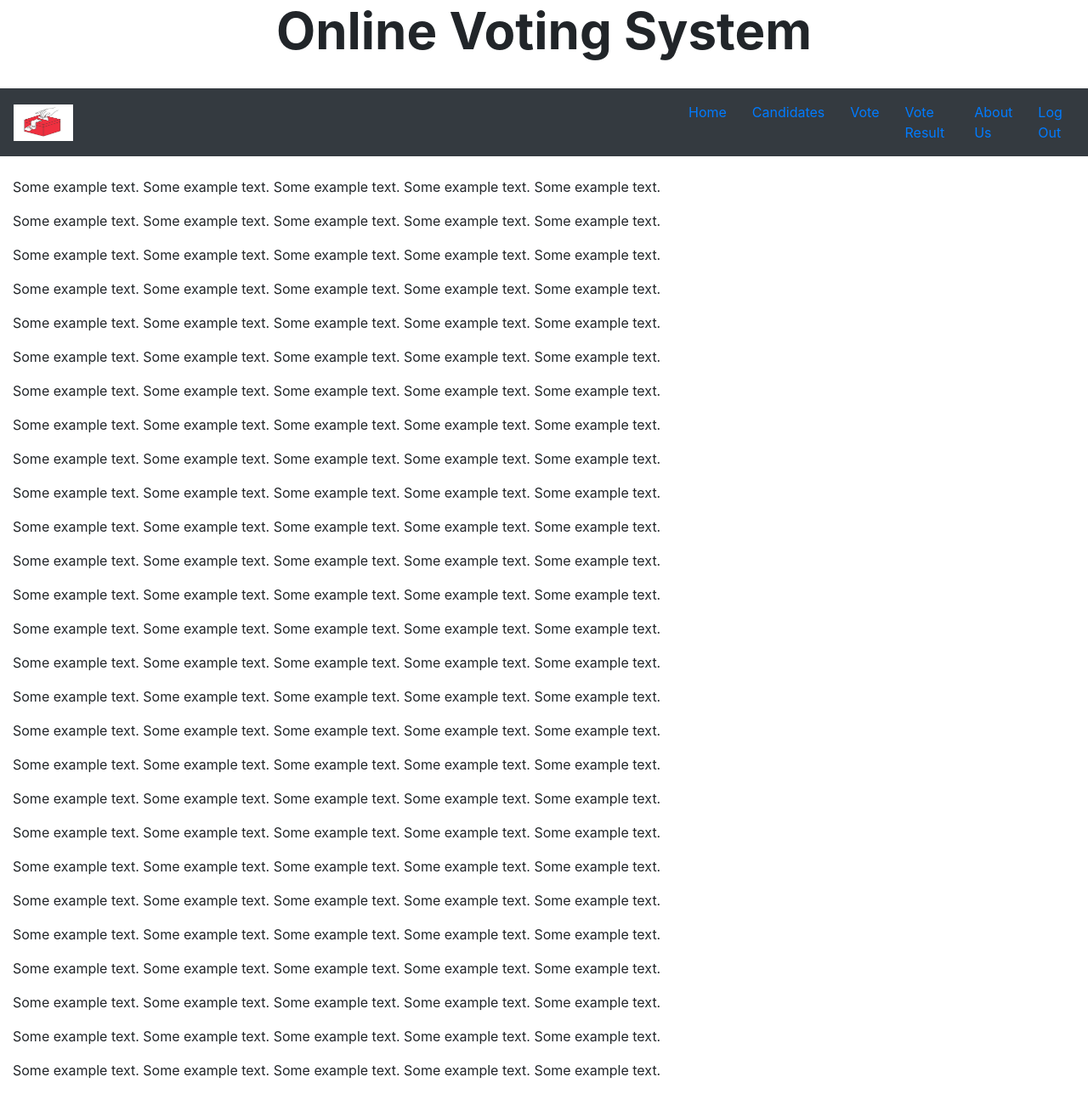
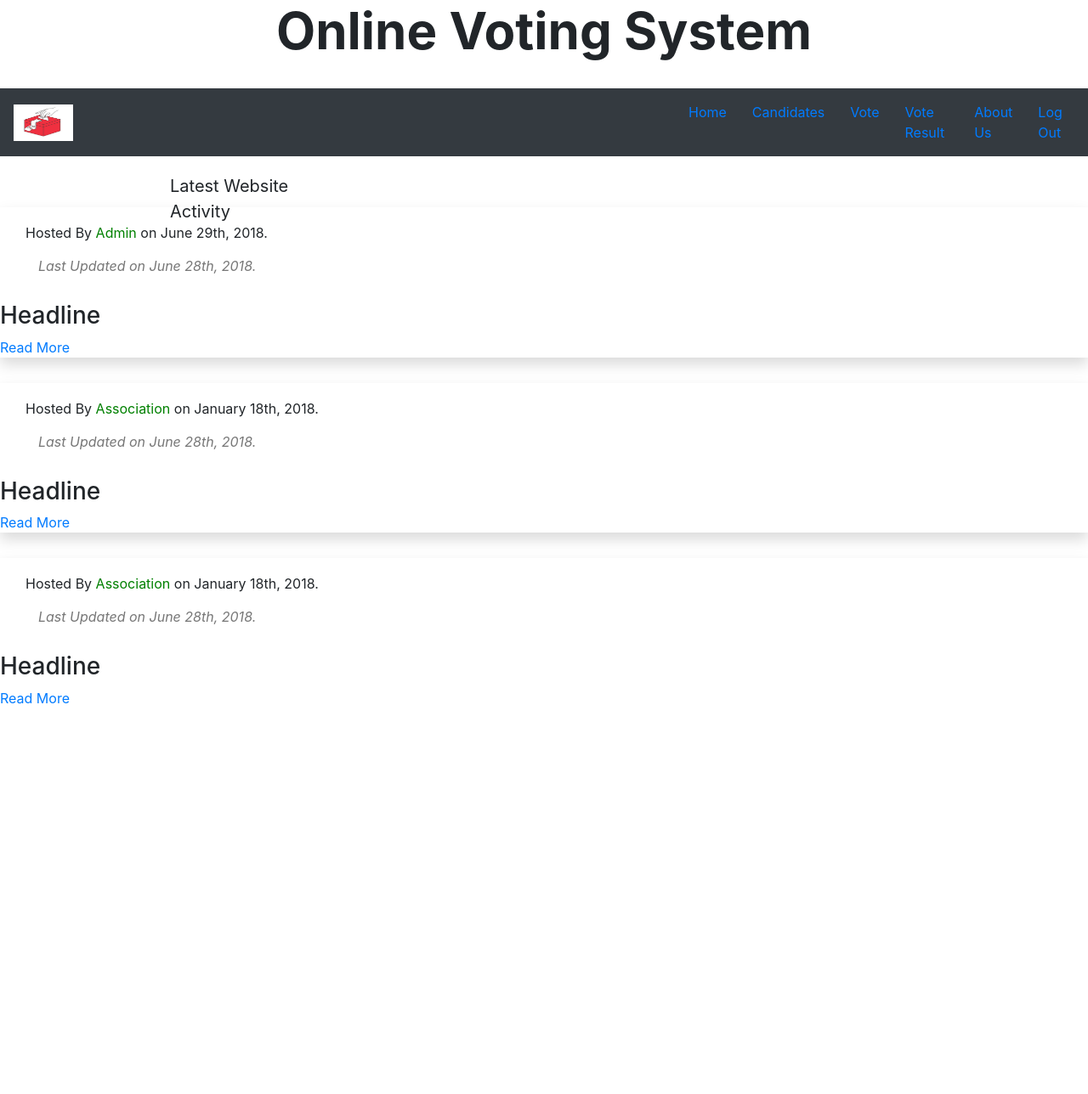
Before and after one commit to Sajaldeb25/Online-voting-, a PHP site: page /homenext.php in a window 1280 px wide. Shown: the whole page at 85% size. After the commit the page ends 829 px from the top, so only its background shows below. Run offline with PHP 8.4, Linux system fonts and the light colour scheme; some libraries are stand-ins or nearby versions.

Commit message:
homenext page updated. 30-06-18

```diff
--- a/homenext.php
+++ b/homenext.php
@@ -4,11 +4,12 @@
     <meta charset="utf-8">
     <meta http-equiv="X-UA-Compatible" content="IE=edge">
     <meta name="viewport" content="width=device-width, initial-scale=1">
-    <title>Online Voting Home page before login</title>
+    <title>Home page </title>
 
     <!-- Bootstrap -->
     <link href="assets/css/bootstrap.min.css" rel="stylesheet">
     <link href="assets/css/login.css" rel="stylesheet">
+    <link href="assets/css/news.css" rel="stylesheet">
 
   </head>
   <body>
@@ -30,7 +31,7 @@
     </li>
 
     <li class="nav-item" style="padding-left: 14px">
-        <a href="" class="nav-link" >Candidates</a>
+        <a href="candidate.php" class="nav-link" >Candidates</a>
     </li>
 
 	<li class="nav-item" style="padding-left: 14px">
@@ -51,34 +52,40 @@
   </ul>
 </nav>
 
-<div class="container-fluid"><br>
-  <p>Some example text. Some example text. Some example text. Some example text. Some example text.</p>
-  <p>Some example text. Some example text. Some example text. Some example text. Some example text.</p>
-  <p>Some example text. Some example text. Some example text. Some example text. Some example text.</p>
-  <p>Some example text. Some example text. Some example text. Some example text. Some example text.</p>
-  <p>Some example text. Some example text. Some example text. Some example text. Some example text.</p>
-  <p>Some example text. Some example text. Some example text. Some example text. Some example text.</p>
-  <p>Some example text. Some example text. Some example text. Some example text. Some example text.</p>
-  <p>Some example text. Some example text. Some example text. Some example text. Some example text.</p>
-  <p>Some example text. Some example text. Some example text. Some example text. Some example text.</p>
-  <p>Some example text. Some example text. Some example text. Some example text. Some example text.</p>
-  <p>Some example text. Some example text. Some example text. Some example text. Some example text.</p>
-  <p>Some example text. Some example text. Some example text. Some example text. Some example text.</p>
-  <p>Some example text. Some example text. Some example text. Some example text. Some example text.</p>
-  <p>Some example text. Some example text. Some example text. Some example text. Some example text.</p>
-  <p>Some example text. Some example text. Some example text. Some example text. Some example text.</p>
-  <p>Some example text. Some example text. Some example text. Some example text. Some example text.</p>
-  <p>Some example text. Some example text. Some example text. Some example text. Some example text.</p>
-  <p>Some example text. Some example text. Some example text. Some example text. Some example text.</p>
-  <p>Some example text. Some example text. Some example text. Some example text. Some example text.</p>
-  <p>Some example text. Some example text. Some example text. Some example text. Some example text.</p>
-  <p>Some example text. Some example text. Some example text. Some example text. Some example text.</p>
-  <p>Some example text. Some example text. Some example text. Some example text. Some example text.</p>
-  <p>Some example text. Some example text. Some example text. Some example text. Some example text.</p>
-  <p>Some example text. Some example text. Some example text. Some example text. Some example text.</p>
-  <p>Some example text. Some example text. Some example text. Some example text. Some example text.</p>
-  <p>Some example text. Some example text. Some example text. Some example text. Some example text.</p>
-  <p>Some example text. Some example text. Some example text. Some example text. Some example text.</p>
+<div style="padding-left:200px; padding-top:20px; font-size:20px; height:30px; width:400px; ">Latest Website Activity </div>
+
+<div class="news shadow">
+	<div style=" margin: 30px; width: 80% ; text-align:left ; padding-top: 18px; font-size:1em;">
+		Hosted By <span style="color:green;">Admin</span> on June 29th, 2018.
+		<p style=" margin: 15px; color: rgb(119,119,119) ; font-size: 1em ; font-style:italic ;"> Last Updated on June 28th, 2018.</p>
+
+	</div>
+
+<h3>Headline</h3>
+<a href="" >Read More</a>
+</div>
+
+
+<div class="news shadow">
+	<div style=" margin: 30px; width: 80% ; text-align:left ; padding-top: 18px; font-size:1em;">
+		Hosted By <span style="color:green;">Association</span> on January 18th, 2018.
+		<p style=" margin: 15px; color: rgb(119,119,119) ; font-size: 1em ; font-style:italic ;"> Last Updated on June 28th, 2018.</p>
+
+	</div>
+
+<h3>Headline</h3>
+<a href="">Read More</a>
+</div>
+
+<div class="news shadow">
+	<div style=" margin: 30px; width: 80% ; text-align:left ; padding-top: 18px; font-size:1em;">
+		Hosted By <span style="color:green;">Association</span> on January 18th, 2018.
+		<p style=" margin: 15px; color: rgb(119,119,119) ; font-size: 1em ; font-style:italic ;"> Last Updated on June 28th, 2018.</p>
+
+	</div>
+
+<h3>Headline</h3>
+<a href="">Read More</a>
 </div>
 
 
```
